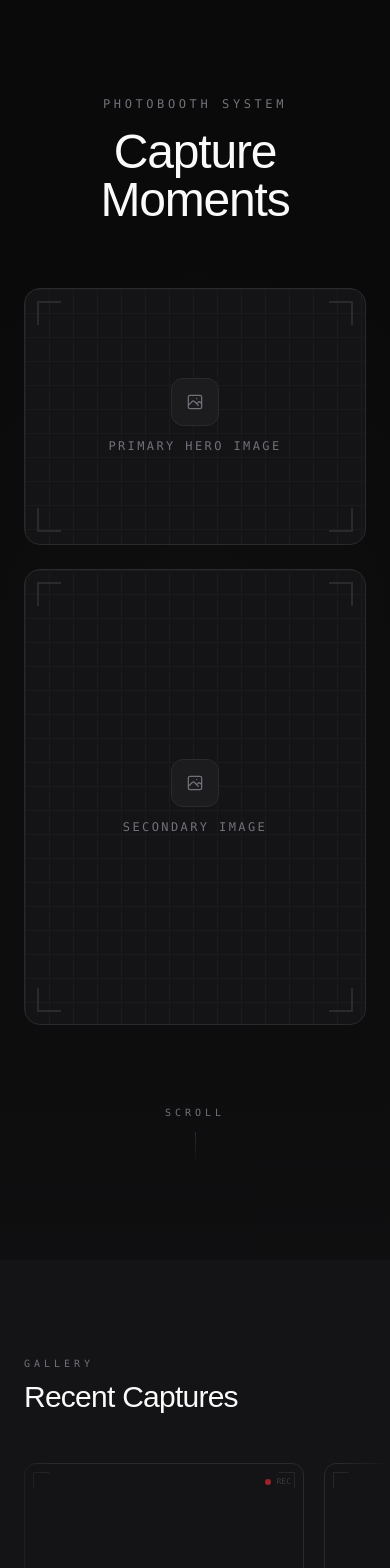
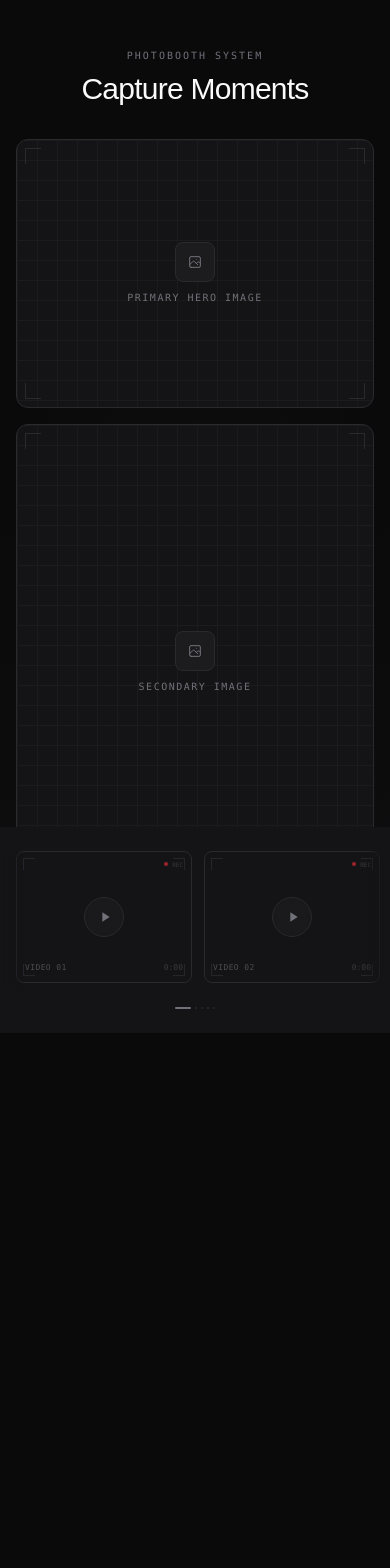
Before and after one commit to trentliu92/picnic, a React (Vite) app: page / in a window 390 px wide. Shown: the top 1568 px of the page. After the commit the page ends 1033 px from the top, so only its background shows below. Built offline with nearby package versions, Linux system fonts and the light colour scheme.

Commit message:
feat(pic): refined layout of the home page
- home page now features a scrollable gallery that sits on top of the hero
- fixed media sizing

```diff
--- a/src/_lib/components/HeroVisualPanel.tsx
+++ b/src/_lib/components/HeroVisualPanel.tsx
@@ -1,6 +1,7 @@
 /**
  * HeroVisualPanel - Primary visual anchor for the homepage
  * Contains two static image placeholders representing product system presentation
+ * Mobile-first responsive design
  */
 
 type ImagePlaceholderProps = {
@@ -12,7 +13,7 @@ type ImagePlaceholderProps = {
 function ImagePlaceholder({ label, aspectRatio, className = '' }: ImagePlaceholderProps) {
   return (
     <div
-      className={`relative overflow-hidden rounded-2xl border border-border bg-surface-elevated ${className}`}
+      className={`relative overflow-hidden rounded-xl border border-border bg-surface-elevated sm:rounded-2xl ${className}`}
       style={{ aspectRatio }}
     >
       {/* Subtle grid pattern overlay */}
@@ -21,22 +22,22 @@ function ImagePlaceholder({ label, aspectRatio, className = '' }: ImagePlacehold
         style={{
           backgroundImage: `linear-gradient(to right, #fff 1px, transparent 1px),
                            linear-gradient(to bottom, #fff 1px, transparent 1px)`,
-          backgroundSize: '24px 24px',
+          backgroundSize: '20px 20px',
         }}
       />
 
-      {/* Corner accents */}
-      <div className="absolute left-3 top-3 h-6 w-6 border-l-2 border-t-2 border-border" />
-      <div className="absolute right-3 top-3 h-6 w-6 border-r-2 border-t-2 border-border" />
-      <div className="absolute bottom-3 left-3 h-6 w-6 border-b-2 border-l-2 border-border" />
-      <div className="absolute bottom-3 right-3 h-6 w-6 border-b-2 border-r-2 border-border" />
+      {/* Corner accents - smaller on mobile */}
+      <div className="absolute left-2 top-2 h-4 w-4 border-l border-t border-border sm:left-3 sm:top-3 sm:h-6 sm:w-6 sm:border-l-2 sm:border-t-2" />
+      <div className="absolute right-2 top-2 h-4 w-4 border-r border-t border-border sm:right-3 sm:top-3 sm:h-6 sm:w-6 sm:border-r-2 sm:border-t-2" />
+      <div className="absolute bottom-2 left-2 h-4 w-4 border-b border-l border-border sm:bottom-3 sm:left-3 sm:h-6 sm:w-6 sm:border-b-2 sm:border-l-2" />
+      <div className="absolute bottom-2 right-2 h-4 w-4 border-b border-r border-border sm:bottom-3 sm:right-3 sm:h-6 sm:w-6 sm:border-b-2 sm:border-r-2" />
 
       {/* Center content */}
-      <div className="absolute inset-0 flex flex-col items-center justify-center gap-3">
-        {/* Icon placeholder */}
-        <div className="flex h-12 w-12 items-center justify-center rounded-xl border border-border bg-surface-muted">
+      <div className="absolute inset-0 flex flex-col items-center justify-center gap-2 sm:gap-3">
+        {/* Icon placeholder - smaller on mobile */}
+        <div className="flex h-10 w-10 items-center justify-center rounded-lg border border-border bg-surface-muted sm:h-12 sm:w-12 sm:rounded-xl">
           <svg
-            className="h-5 w-5 text-text-muted"
+            className="h-4 w-4 text-text-muted sm:h-5 sm:w-5"
             fill="none"
             stroke="currentColor"
             viewBox="0 0 24 24"
@@ -50,8 +51,8 @@ function ImagePlaceholder({ label, aspectRatio, className = '' }: ImagePlacehold
           </svg>
         </div>
 
-        {/* Label */}
-        <span className="font-mono text-xs uppercase tracking-[0.2em] text-text-muted">
+        {/* Label - smaller on mobile */}
+        <span className="px-2 text-center font-mono text-[10px] uppercase tracking-[0.15em] text-text-muted sm:text-xs sm:tracking-[0.2em]">
           {label}
         </span>
       </div>
@@ -61,56 +62,56 @@ function ImagePlaceholder({ label, aspectRatio, className = '' }: ImagePlacehold
 
 export function HeroVisualPanel() {
   return (
-    <section className="relative min-h-screen w-full overflow-hidden bg-surface">
+    <section className="relative w-full overflow-hidden bg-surface">
       {/* Background gradient */}
       <div className="absolute inset-0 bg-gradient-to-b from-surface via-surface to-surface-elevated opacity-50" />
 
-      {/* Radial glow */}
+      {/* Radial glow - smaller on mobile */}
       <div
-        className="absolute left-1/2 top-1/2 h-[800px] w-[800px] -translate-x-1/2 -translate-y-1/2"
+        className="absolute left-1/2 top-1/2 h-[400px] w-[400px] -translate-x-1/2 -translate-y-1/2 sm:h-[600px] sm:w-[600px] md:h-[800px] md:w-[800px]"
         style={{
           background: 'radial-gradient(circle, rgba(255,255,255,0.02) 0%, transparent 70%)',
         }}
       />
 
-      {/* Content container */}
-      <div className="relative z-10 mx-auto flex min-h-screen max-w-7xl flex-col items-center justify-center px-6 py-24">
-        {/* Header text */}
-        <div className="mb-16 text-center">
-          <p className="mb-4 font-mono text-xs uppercase tracking-[0.3em] text-text-muted">
+      {/* Content container - mobile-first padding */}
+      <div className="relative z-10 mx-auto flex min-h-[100svh] max-w-7xl flex-col items-center justify-center px-4 py-12 sm:px-6 sm:py-16 md:py-24">
+        {/* Header text - mobile-first sizing */}
+        <div className="mb-8 text-center sm:mb-12 md:mb-16">
+          <p className="mb-2 font-mono text-[10px] uppercase tracking-[0.2em] text-text-muted sm:mb-3 sm:text-[11px] sm:tracking-[0.25em] md:mb-4 md:text-xs md:tracking-[0.3em]">
             Photobooth System
           </p>
           <h1
-            className="text-5xl font-light tracking-tight text-text-primary md:text-7xl"
+            className="text-3xl font-light tracking-tight text-text-primary sm:text-4xl md:text-5xl lg:text-7xl"
             style={{ fontFamily: 'var(--font-display)' }}
           >
             Capture Moments
           </h1>
         </div>
 
-        {/* Image placeholders - Product system presentation */}
-        <div className="flex w-full max-w-5xl flex-col gap-6 md:flex-row md:gap-8">
-          {/* Primary placeholder - larger */}
+        {/* Image placeholders - stacked on mobile, side by side on desktop */}
+        <div className="flex w-full max-w-5xl flex-col gap-4 sm:gap-5 md:flex-row md:gap-6 lg:gap-8">
+          {/* Primary placeholder - landscape, uses 16/10 on mobile for better fit */}
           <ImagePlaceholder
             label="Primary Hero Image"
             aspectRatio="4/3"
-            className="flex-[1.618]"
+            className="aspect-[16/10] w-full md:aspect-[4/3] md:flex-[1.618]"
           />
 
-          {/* Secondary placeholder - portrait orientation */}
+          {/* Secondary placeholder - landscape on mobile, portrait on desktop */}
           <ImagePlaceholder
             label="Secondary Image"
             aspectRatio="3/4"
-            className="flex-1"
+            className="aspect-[4/3] w-full md:aspect-[3/4] md:flex-1"
           />
         </div>
 
-        {/* Subtle indicator */}
-        <div className="mt-20 flex flex-col items-center gap-3">
-          <span className="font-mono text-[10px] uppercase tracking-[0.4em] text-text-muted">
+        {/* Subtle indicator - smaller margin on mobile */}
+        <div className="mt-10 flex flex-col items-center gap-2 sm:mt-14 sm:gap-3 md:mt-20">
+          <span className="font-mono text-[8px] uppercase tracking-[0.3em] text-text-muted sm:text-[9px] sm:tracking-[0.35em] md:text-[10px] md:tracking-[0.4em]">
             Scroll
           </span>
-          <div className="h-8 w-px bg-gradient-to-b from-border to-transparent" />
+          <div className="h-6 w-px bg-gradient-to-b from-border to-transparent sm:h-7 md:h-8" />
         </div>
       </div>
     </section>
--- a/src/_lib/components/MediaGallery.tsx
+++ b/src/_lib/components/MediaGallery.tsx
@@ -1,6 +1,7 @@
 /**
  * MediaGallery - Secondary plane showcasing photobooth output
  * Renders an array of video placeholders in a horizontal scrolling layout
+ * Mobile-first responsive design
  */
 
 type VideoPlaceholderProps = {
@@ -10,10 +11,10 @@ type VideoPlaceholderProps = {
 function VideoPlaceholder({ index }: VideoPlaceholderProps) {
   return (
     <div className="group relative flex-shrink-0">
-      {/* Video frame container */}
+      {/* Video frame container - responsive width */}
       <div
-        className="relative overflow-hidden rounded-xl border border-border bg-surface-elevated transition-all duration-300 group-hover:border-text-muted/30"
-        style={{ width: '280px', aspectRatio: '9/16' }}
+        className="relative w-[176px] ... sm:w-[220px] md:w-[260px] overflow-hidden rounded-lg border border-border bg-surface-elevated transition-all duration-300 group-hover:border-text-muted/30 sm:w-[240px] sm:rounded-xl md:w-[280px]"
+        style={{ aspectRatio: '4 / 3' }}
       >
         {/* Scanline effect */}
         <div
@@ -23,11 +24,11 @@ function VideoPlaceholder({ index }: VideoPlaceholderProps) {
           }}
         />
 
-        {/* Play button indicator */}
+        {/* Play button indicator - smaller on mobile */}
         <div className="absolute inset-0 flex items-center justify-center">
-          <div className="flex h-14 w-14 items-center justify-center rounded-full border border-border bg-surface-muted/80 backdrop-blur-sm transition-transform duration-300 group-hover:scale-110">
+          <div className="flex h-10 w-10 items-center justify-center rounded-full border border-border bg-surface-muted/80 backdrop-blur-sm transition-transform duration-300 group-hover:scale-110 sm:h-12 sm:w-12 md:h-14 md:w-14">
             <svg
-              className="ml-1 h-5 w-5 text-text-muted"
+              className="ml-0.5 h-4 w-4 text-text-muted sm:ml-1 sm:h-5 sm:w-5"
               fill="currentColor"
               viewBox="0 0 24 24"
             >
@@ -37,27 +38,27 @@ function VideoPlaceholder({ index }: VideoPlaceholderProps) {
         </div>
 
         {/* Corner frame markers */}
-        <div className="absolute left-2 top-2 h-4 w-4 border-l border-t border-text-muted/20" />
-        <div className="absolute right-2 top-2 h-4 w-4 border-r border-t border-text-muted/20" />
-        <div className="absolute bottom-2 left-2 h-4 w-4 border-b border-l border-text-muted/20" />
-        <div className="absolute bottom-2 right-2 h-4 w-4 border-b border-r border-text-muted/20" />
+        <div className="absolute left-1.5 top-1.5 h-3 w-3 border-l border-t border-text-muted/20 sm:left-2 sm:top-2 sm:h-4 sm:w-4" />
+        <div className="absolute right-1.5 top-1.5 h-3 w-3 border-r border-t border-text-muted/20 sm:right-2 sm:top-2 sm:h-4 sm:w-4" />
+        <div className="absolute bottom-1.5 left-1.5 h-3 w-3 border-b border-l border-text-muted/20 sm:bottom-2 sm:left-2 sm:h-4 sm:w-4" />
+        <div className="absolute bottom-1.5 right-1.5 h-3 w-3 border-b border-r border-text-muted/20 sm:bottom-2 sm:right-2 sm:h-4 sm:w-4" />
 
-        {/* Video metadata placeholder */}
-        <div className="absolute bottom-4 left-4 right-4">
+        {/* Video metadata placeholder - responsive padding */}
+        <div className="absolute bottom-2 left-2 right-2 sm:bottom-3 sm:left-3 sm:right-3 md:bottom-4 md:left-4 md:right-4">
           <div className="flex items-center justify-between">
-            <span className="font-mono text-[10px] uppercase tracking-wider text-text-muted/60">
+            <span className="font-mono text-[8px] uppercase tracking-wider text-text-muted/60 sm:text-[9px] md:text-[10px]">
               Video {String(index + 1).padStart(2, '0')}
             </span>
-            <span className="font-mono text-[10px] text-text-muted/40">
+            <span className="font-mono text-[8px] text-text-muted/40 sm:text-[9px] md:text-[10px]">
               0:00
             </span>
           </div>
         </div>
 
-        {/* Recording indicator dot */}
-        <div className="absolute right-3 top-3 flex items-center gap-1.5">
-          <div className="h-1.5 w-1.5 rounded-full bg-red-500/60" />
-          <span className="font-mono text-[8px] uppercase text-text-muted/40">
+        {/* Recording indicator dot - responsive positioning */}
+        <div className="absolute right-2 top-2 flex items-center gap-1 sm:right-3 sm:top-3 sm:gap-1.5">
+          <div className="h-1 w-1 rounded-full bg-red-500/60 sm:h-1.5 sm:w-1.5" />
+          <span className="font-mono text-[6px] uppercase text-text-muted/40 sm:text-[7px] md:text-[8px]">
             REC
           </span>
         </div>
@@ -74,77 +75,39 @@ export function MediaGallery({ count = 8 }: MediaGalleryProps) {
   const placeholders = Array.from({ length: count }, (_, i) => i);
 
   return (
-    <section className="relative w-full bg-surface-elevated py-24">
-      {/* Section header */}
-      <div className="mx-auto mb-12 max-w-7xl px-6">
-        <div className="flex items-end justify-between">
-          <div>
-            <p className="mb-2 font-mono text-[10px] uppercase tracking-[0.4em] text-text-muted">
-              Gallery
-            </p>
-            <h2
-              className="text-3xl font-light tracking-tight text-text-primary md:text-4xl"
-              style={{ fontFamily: 'var(--font-display)' }}
-            >
-              Recent Captures
-            </h2>
-          </div>
-
-          {/* Navigation hints */}
-          <div className="hidden items-center gap-2 md:flex">
-            <button
-              type="button"
-              className="flex h-10 w-10 items-center justify-center rounded-full border border-border bg-surface transition-colors hover:border-text-muted/40"
-              aria-label="Scroll left"
-            >
-              <svg className="h-4 w-4 text-text-muted" fill="none" stroke="currentColor" viewBox="0 0 24 24">
-                <path strokeLinecap="round" strokeLinejoin="round" strokeWidth={1.5} d="M15 19l-7-7 7-7" />
-              </svg>
-            </button>
-            <button
-              type="button"
-              className="flex h-10 w-10 items-center justify-center rounded-full border border-border bg-surface transition-colors hover:border-text-muted/40"
-              aria-label="Scroll right"
-            >
-              <svg className="h-4 w-4 text-text-muted" fill="none" stroke="currentColor" viewBox="0 0 24 24">
-                <path strokeLinecap="round" strokeLinejoin="round" strokeWidth={1.5} d="M9 5l7 7-7 7" />
-              </svg>
-            </button>
-          </div>
-        </div>
-      </div>
+    <section className="relative w-full bg-surface-elevated py-6">
 
       {/* Horizontal scrolling gallery */}
       <div className="relative">
-        {/* Fade edges */}
-        <div className="pointer-events-none absolute bottom-0 left-0 top-0 z-10 w-12 bg-gradient-to-r from-surface-elevated to-transparent" />
-        <div className="pointer-events-none absolute bottom-0 right-0 top-0 z-10 w-12 bg-gradient-to-l from-surface-elevated to-transparent" />
+        {/* Fade edges - smaller on mobile */}
+        <div className="pointer-events-none absolute bottom-0 left-0 top-0 z-10 w-6 bg-gradient-to-r from-surface-elevated to-transparent sm:w-8 md:w-12" />
+        <div className="pointer-events-none absolute bottom-0 right-0 top-0 z-10 w-6 bg-gradient-to-r from-transparent to-surface-elevated sm:w-8 md:w-12" />
 
-        {/* Scrollable container */}
+        {/* Scrollable container - responsive gap and padding */}
         <div
-          className="flex gap-5 overflow-x-auto px-6 pb-4 scrollbar-none"
+          className="flex gap-3 overflow-x-auto px-4 pb-2 sm:gap-4 sm:px-6 md:gap-5 md:pb-4"
           style={{ scrollbarWidth: 'none', msOverflowStyle: 'none' }}
         >
-          {/* Left spacer for centering */}
-          <div className="w-[calc((100vw-1280px)/2)] flex-shrink-0 max-lg:hidden" />
+          {/* Left spacer for centering on large screens */}
+          <div className="hidden w-[calc((100vw-1280px)/2)] flex-shrink-0 lg:block" />
 
           {placeholders.map((index) => (
             <VideoPlaceholder key={index} index={index} />
           ))}
 
           {/* Right spacer */}
-          <div className="w-[calc((100vw-1280px)/2)] flex-shrink-0 max-lg:hidden" />
+          <div className="hidden w-[calc((100vw-1280px)/2)] flex-shrink-0 lg:block" />
         </div>
       </div>
 
       {/* Mobile scroll indicator */}
-      <div className="mt-8 flex justify-center md:hidden">
-        <div className="flex gap-1.5">
+      <div className="mt-4 flex justify-center sm:mt-6 md:hidden">
+        <div className="flex gap-1 sm:gap-1.5">
           {placeholders.slice(0, 5).map((_, i) => (
             <div
               key={i}
-              className={`h-1 rounded-full transition-all ${
-                i === 0 ? 'w-6 bg-text-muted' : 'w-1 bg-border'
+              className={`h-0.5 rounded-full transition-all sm:h-1 ${
+                i === 0 ? 'w-4 bg-text-muted sm:w-6' : 'w-0.5 bg-border sm:w-1'
               }`}
             />
           ))}
--- a/src/_lib/routes/HomePage.tsx
+++ b/src/_lib/routes/HomePage.tsx
@@ -1,6 +1,7 @@
 /**
  * HomePage - Main landing page for the photobooth company
  * Combines HeroVisualPanel and MediaGallery components
+ * Mobile-first responsive design
  */
 
 import { HeroVisualPanel } from '../components/HeroVisualPanel';
@@ -8,21 +9,16 @@ import { MediaGallery } from '../components/MediaGallery';
 
 export function HomePage() {
   return (
-    <main className="min-h-screen bg-surface">
+    <main className="min-h-[100svh] bg-surface relative">
       {/* Primary plane - Hero visual anchor */}
-      <HeroVisualPanel />
+      <div>
+        <HeroVisualPanel />
+      </div>
 
       {/* Secondary plane - Video gallery */}
-      <MediaGallery count={8} />
-
-      {/* Footer spacer */}
-      <footer className="bg-surface py-16">
-        <div className="mx-auto max-w-7xl px-6 text-center">
-          <p className="font-mono text-xs uppercase tracking-[0.3em] text-text-muted/40">
-            Layout Prototype — Media Placeholders Only
-          </p>
-        </div>
-      </footer>
+      <div className="absolute inset-x-0 bottom-0 z-10">
+        <MediaGallery count={8} />
+      </div>
     </main>
   );
 }
```
